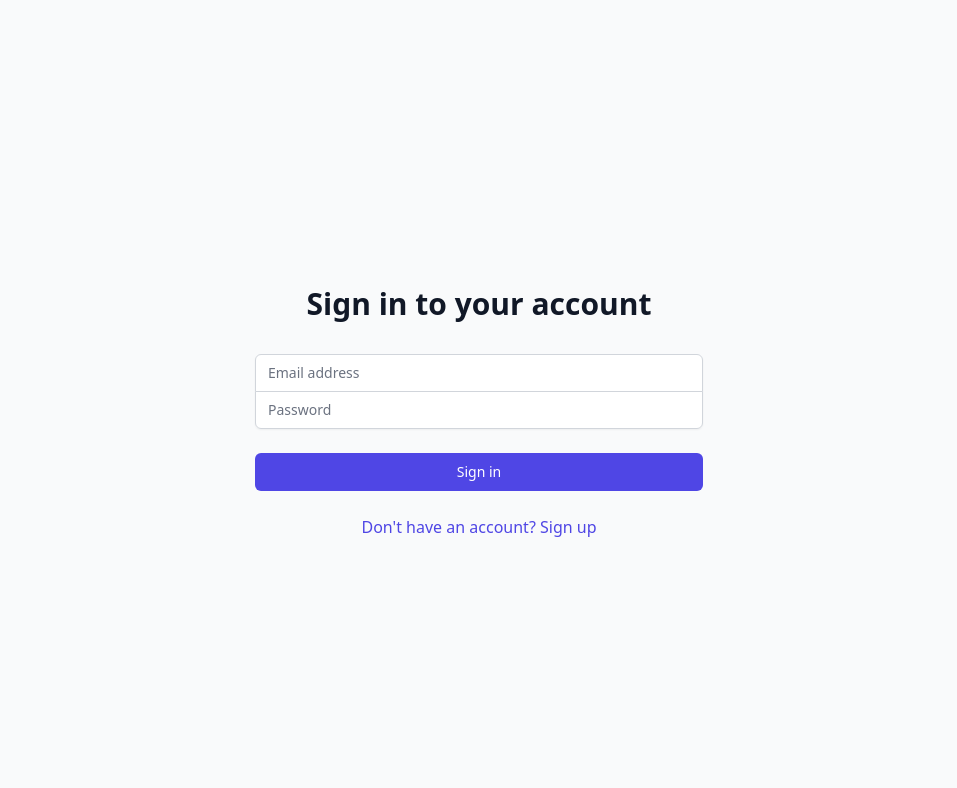
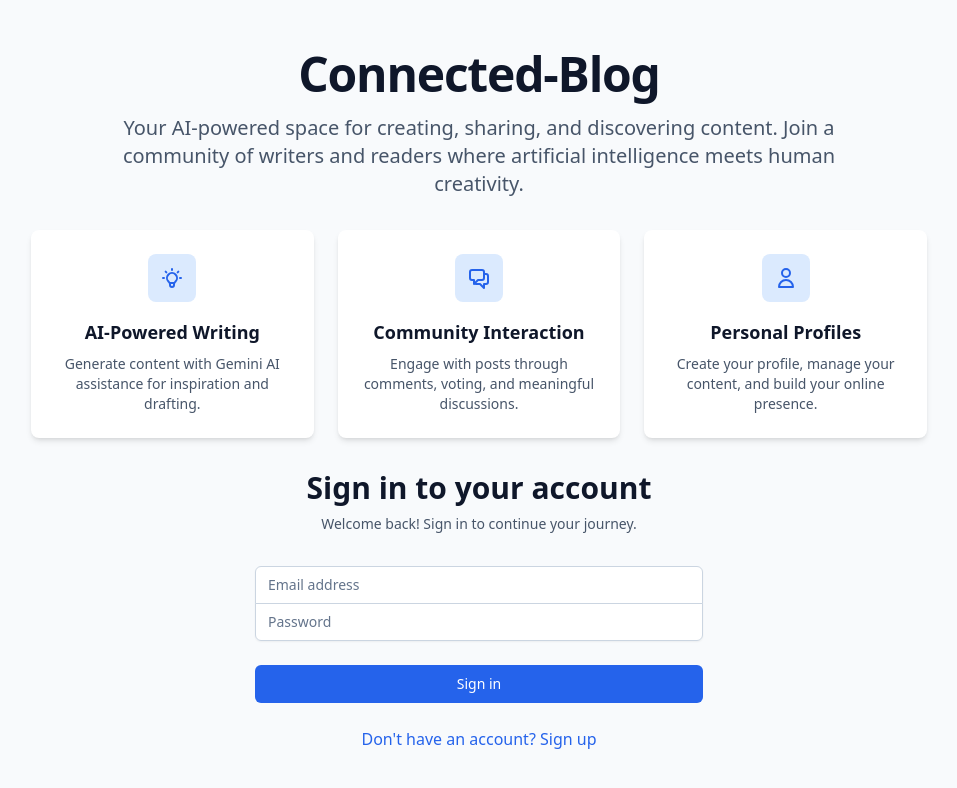
Before and after one commit to julesample/connected-blog, a React (Vite) app: page / in a window 1280 px wide. Shown: the top 788 px of the page, without its empty margins (161-1118 px from the left). Built offline with nearby package versions, Linux system fonts and the light colour scheme; no server answers; the database is empty.

Commit message:
Remove dashboard and update login page

```diff
--- a/App.tsx
+++ b/App.tsx
@@ -43,7 +43,7 @@ const MainApp: React.FC = () => {
       <Header />
       <main className="container mx-auto max-w-5xl px-4 py-8">
         <Routes>
-          <Route path="/" element={<PostList />} />
+          <Route path="/" element={<Explore />} />
           <Route path="/explore" element={<Explore />} />
           <Route path="/about" element={<About />} />
           <Route path="/settings" element={<Settings />} />
--- a/components/Auth.tsx
+++ b/components/Auth.tsx
@@ -27,12 +27,59 @@ const Auth: React.FC = () => {
   };
 
   return (
-    <div className="min-h-screen flex items-center justify-center bg-gray-50 py-12 px-4 sm:px-6 lg:px-8">
-      <div className="max-w-md w-full space-y-8">
+    <div className="min-h-screen flex items-center justify-center bg-slate-50 dark:bg-slate-900 py-12 px-4 sm:px-6 lg:px-8">
+      <div className="max-w-4xl w-full space-y-8">
+        {/* Product Description Section */}
+        <div className="text-center">
+          <h1 className="text-4xl font-extrabold tracking-tight text-slate-900 dark:text-white sm:text-5xl">
+            Connected-Blog
+          </h1>
+          <p className="mt-4 text-xl text-slate-600 dark:text-slate-400 max-w-3xl mx-auto">
+            Your AI-powered space for creating, sharing, and discovering content. Join a community of writers and readers where artificial intelligence meets human creativity.
+          </p>
+
+          <div className="mt-8 grid grid-cols-1 md:grid-cols-3 gap-6 max-w-4xl mx-auto">
+            <div className="bg-white dark:bg-slate-800 p-6 rounded-lg shadow-md">
+              <div className="w-12 h-12 bg-primary-100 dark:bg-primary-900/50 rounded-lg flex items-center justify-center mx-auto mb-4">
+                <svg className="w-6 h-6 text-primary-600 dark:text-primary-400" fill="none" stroke="currentColor" viewBox="0 0 24 24">
+                  <path strokeLinecap="round" strokeLinejoin="round" strokeWidth={2} d="M9.663 17h4.673M12 3v1m6.364 1.636l-.707.707M21 12h-1M4 12H3m3.343-5.657l-.707-.707m2.828 9.9a5 5 0 117.072 0l-.548.547A3.374 3.374 0 0014 18.469V19a2 2 0 11-4 0v-.531c0-.895-.356-1.754-.988-2.386l-.548-.547z" />
+                </svg>
+              </div>
+              <h3 className="text-lg font-semibold text-slate-900 dark:text-white mb-2">AI-Powered Writing</h3>
+              <p className="text-slate-600 dark:text-slate-400 text-sm">Generate content with Gemini AI assistance for inspiration and drafting.</p>
+            </div>
+
+            <div className="bg-white dark:bg-slate-800 p-6 rounded-lg shadow-md">
+              <div className="w-12 h-12 bg-primary-100 dark:bg-primary-900/50 rounded-lg flex items-center justify-center mx-auto mb-4">
+                <svg className="w-6 h-6 text-primary-600 dark:text-primary-400" fill="none" stroke="currentColor" viewBox="0 0 24 24">
+                  <path strokeLinecap="round" strokeLinejoin="round" strokeWidth={2} d="M17 8h2a2 2 0 012 2v6a2 2 0 01-2 2h-2v4l-4-4H9a1.994 1.994 0 01-1.414-.586m0 0L11 14h4a2 2 0 002-2V6a2 2 0 00-2-2H5a2 2 0 00-2 2v6a2 2 0 002 2h2v4l.586-.586z" />
+                </svg>
+              </div>
+              <h3 className="text-lg font-semibold text-slate-900 dark:text-white mb-2">Community Interaction</h3>
+              <p className="text-slate-600 dark:text-slate-400 text-sm">Engage with posts through comments, voting, and meaningful discussions.</p>
+            </div>
+
+            <div className="bg-white dark:bg-slate-800 p-6 rounded-lg shadow-md">
+              <div className="w-12 h-12 bg-primary-100 dark:bg-primary-900/50 rounded-lg flex items-center justify-center mx-auto mb-4">
+                <svg className="w-6 h-6 text-primary-600 dark:text-primary-400" fill="none" stroke="currentColor" viewBox="0 0 24 24">
+                  <path strokeLinecap="round" strokeLinejoin="round" strokeWidth={2} d="M16 7a4 4 0 11-8 0 4 4 0 018 0zM12 14a7 7 0 00-7 7h14a7 7 0 00-7-7z" />
+                </svg>
+              </div>
+              <h3 className="text-lg font-semibold text-slate-900 dark:text-white mb-2">Personal Profiles</h3>
+              <p className="text-slate-600 dark:text-slate-400 text-sm">Create your profile, manage your content, and build your online presence.</p>
+            </div>
+          </div>
+        </div>
+
+        {/* Authentication Form */}
+        <div className="max-w-md mx-auto">
         <div>
-          <h2 className="mt-6 text-center text-3xl font-extrabold text-gray-900">
+          <h2 className="mt-6 text-center text-3xl font-extrabold text-slate-900 dark:text-white">
             {isLogin ? 'Sign in to your account' : 'Create your account'}
           </h2>
+          <p className="mt-2 text-center text-sm text-slate-600 dark:text-slate-400">
+            {isLogin ? 'Welcome back! Sign in to continue your journey.' : 'Join our community of writers and creators.'}
+          </p>
         </div>
         <form className="mt-8 space-y-6" onSubmit={handleSubmit}>
           <div className="rounded-md shadow-sm -space-y-px">
@@ -46,7 +93,7 @@ const Auth: React.FC = () => {
                 type="email"
                 autoComplete="email"
                 required
-                className="appearance-none rounded-none relative block w-full px-3 py-2 border border-gray-300 placeholder-gray-500 text-gray-900 rounded-t-md focus:outline-none focus:ring-indigo-500 focus:border-indigo-500 focus:z-10 sm:text-sm"
+                className="appearance-none rounded-none relative block w-full px-3 py-2 border border-slate-300 dark:border-slate-600 placeholder-slate-500 dark:placeholder-slate-400 text-slate-900 dark:text-white bg-white dark:bg-slate-800 rounded-t-md focus:outline-none focus:ring-primary-500 focus:border-primary-500 focus:z-10 sm:text-sm"
                 placeholder="Email address"
                 value={email}
                 onChange={(e) => setEmail(e.target.value)}
@@ -63,7 +110,7 @@ const Auth: React.FC = () => {
                   type="text"
                   autoComplete="username"
                   required
-                  className="appearance-none rounded-none relative block w-full px-3 py-2 border border-gray-300 placeholder-gray-500 text-gray-900 focus:outline-none focus:ring-indigo-500 focus:border-indigo-500 focus:z-10 sm:text-sm"
+                  className="appearance-none rounded-none relative block w-full px-3 py-2 border border-slate-300 dark:border-slate-600 placeholder-slate-500 dark:placeholder-slate-400 text-slate-900 dark:text-white bg-white dark:bg-slate-800 focus:outline-none focus:ring-primary-500 focus:border-primary-500 focus:z-10 sm:text-sm"
                   placeholder="Username"
                   value={username}
                   onChange={(e) => setUsername(e.target.value)}
@@ -80,7 +127,7 @@ const Auth: React.FC = () => {
                 type="password"
                 autoComplete="current-password"
                 required
-                className={`appearance-none rounded-none relative block w-full px-3 py-2 border border-gray-300 placeholder-gray-500 text-gray-900 ${isLogin ? 'rounded-b-md' : ''} focus:outline-none focus:ring-indigo-500 focus:border-indigo-500 focus:z-10 sm:text-sm`}
+                className={`appearance-none rounded-none relative block w-full px-3 py-2 border border-slate-300 dark:border-slate-600 placeholder-slate-500 dark:placeholder-slate-400 text-slate-900 dark:text-white bg-white dark:bg-slate-800 ${isLogin ? 'rounded-b-md' : ''} focus:outline-none focus:ring-primary-500 focus:border-primary-500 focus:z-10 sm:text-sm`}
                 placeholder="Password"
                 value={password}
                 onChange={(e) => setPassword(e.target.value)}
@@ -92,7 +139,7 @@ const Auth: React.FC = () => {
             <button
               type="submit"
               disabled={loading}
-              className="group relative w-full flex justify-center py-2 px-4 border border-transparent text-sm font-medium rounded-md text-white bg-indigo-600 hover:bg-indigo-700 focus:outline-none focus:ring-2 focus:ring-offset-2 focus:ring-indigo-500 disabled:opacity-50"
+              className="group relative w-full flex justify-center py-2 px-4 border border-transparent text-sm font-medium rounded-md text-white bg-primary-600 hover:bg-primary-500 focus:outline-none focus:ring-2 focus:ring-offset-2 focus:ring-primary-500 dark:focus:ring-offset-slate-900 disabled:opacity-50 transition-colors"
             >
               {loading ? 'Loading...' : (isLogin ? 'Sign in' : 'Sign up')}
             </button>
@@ -101,13 +148,14 @@ const Auth: React.FC = () => {
           <div className="text-center">
             <button
               type="button"
-              className="text-indigo-600 hover:text-indigo-500"
+              className="text-primary-600 hover:text-primary-500 dark:text-primary-400 dark:hover:text-primary-300 transition-colors"
               onClick={() => setIsLogin(!isLogin)}
             >
               {isLogin ? "Don't have an account? Sign up" : 'Already have an account? Sign in'}
             </button>
           </div>
         </form>
+        </div>
       </div>
     </div>
   );
```
